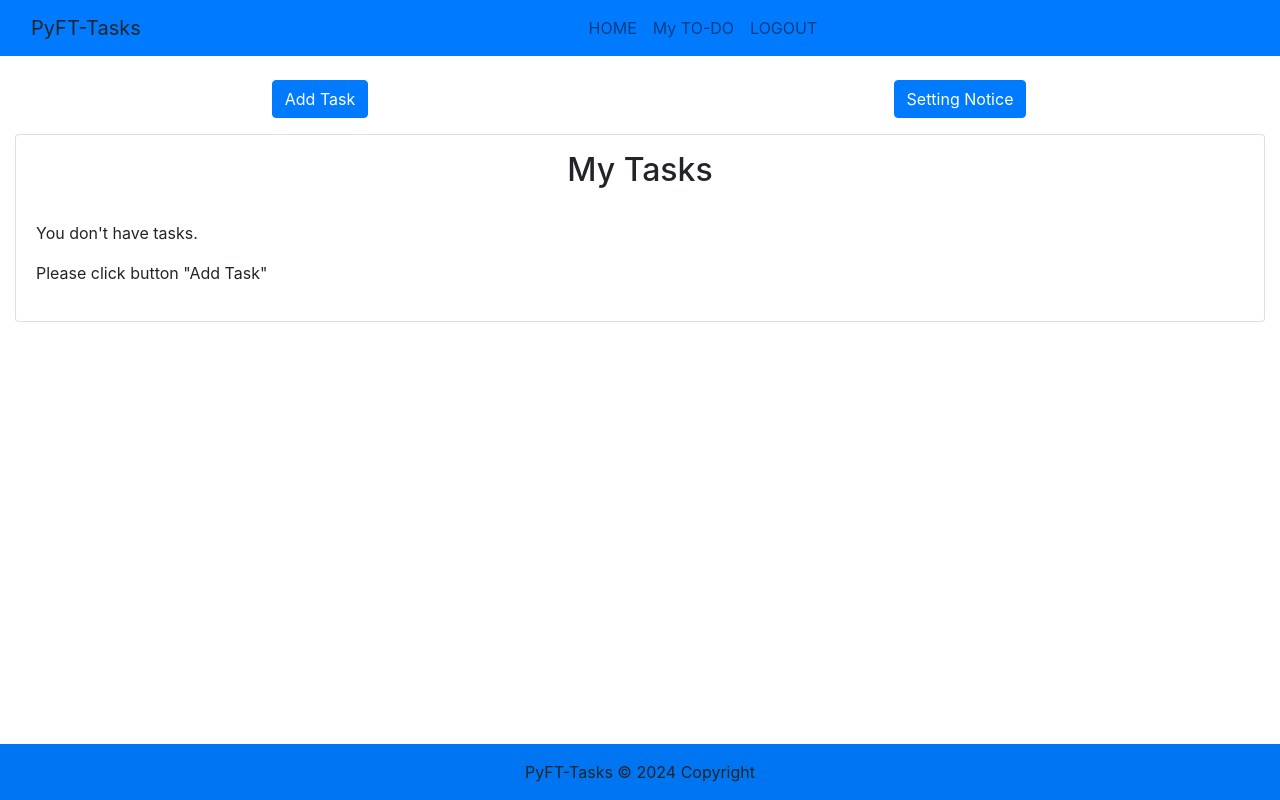
After one commit to Anton1802/PyFT-Tasks, a Flask app: page /mytodo in a window 1280 px wide. The commit adds this page. Run offline with Flask 3, Linux system fonts and the light colour scheme; the visitor is signed in with stand-in values (Sample User, id 1); some libraries are stand-ins or nearby versions.

Commit message:
Edit layouts and add modal

```diff
--- a/app/templates/includes/footer.html
+++ b/app/templates/includes/footer.html
@@ -1,4 +1,4 @@
-<footer class="bg-body-tertiary text-center text-lg-start bg-primary">
+<footer class="bg-body-tertiary text-center text-lg-start bg-primary fixed-bottom">
   <!-- Copyright -->
   <div class="text-center p-3" style="background-color: rgba(0, 0, 0, 0.05);">
 	  PyFT-Tasks
--- a/app/templates/includes/navbar.html
+++ b/app/templates/includes/navbar.html
@@ -14,7 +14,7 @@
           <a class="nav-link" aria-current="page" href="/mytodo">My TO-DO</a>
         </li>
         <li class="nav-item">
-          <a class="nav-link" aria-current="page" href="/logout">Logout System</a>
+          <a class="nav-link" aria-current="page" href="/logout">LOGOUT</a>
         </li>
 		{% endif %}
 		{% if current_user.is_anonymous %}
--- a/app/templates/layouts/base.html
+++ b/app/templates/layouts/base.html
@@ -1,15 +1,15 @@
 <!DOCTYPE html>
 {% from 'bootstrap5/form.html' import render_form %}
-<html style="height: 100%; margin: 0; display: flex; flex-direction: column;">
+<html>
 	<head>
 		<meta charset="utf-8">
 		<title>{% block title %}{% endblock %}</title>
 		<meta name="viewport" content="width=device-width, initial-scale=1">
 		<link rel="stylesheet" href="https://maxcdn.bootstrapcdn.com/bootstrap/4.0.0/css/bootstrap.min.css" integrity="sha384-Gn5384xqQ1aoWXA+058RXPxPg6fy4IWvTNh0E263XmFcJlSAwiGgFAW/dAiS6JXm" crossorigin="anonymous">
 	</head>
-	<body style="height: 100%; margin: 0; display: flex; flex-direction: column;">
+	<body>
 		{% include "includes/navbar.html" %}
-		<div style="flex: 1;">
+		<div>
 			{% block content %}{% endblock %}
 		</div>
 		{% include "includes/footer.html" %}
--- /dev/null
+++ b/app/templates/mytodo.html
@@ -0,0 +1,78 @@
+{% extends "layouts/base.html" %}
+{% block title %}My To-Do{% endblock %}
+{{ super() }}
+{% block content %}
+	<div class="container-fluid mt-4">
+		<div class="row">
+			<div class="col-6 d-flex justify-content-center align-items-center">
+				<button type="button" class="btn btn-primary" data-bs-toggle="modal" data-bs-target="#st1">
+				  Add Task
+				</button>
+			</div>
+			<div class="col-6 d-flex justify-content-center align-items-center">
+				<button type="button" class="btn btn-primary" data-bs-toggle="modal" data-bs-target="#st2">
+				 Setting Notice
+				</button>
+			</div>
+		</div>
+		<div class="row h-100 mt-3">
+			<div class="col-12 d-flex justify-content-center">
+				<div class="card" style="width: 100%">
+					<h2 class="card-title text-center mt-3">My Tasks</h2>
+					<div class="card-body">
+						<p>You don't have tasks.</p>
+						<p>Please click button "Add Task"</p>
+					</div>
+				</div>
+			</div>
+		</div>
+	</div>
+
+<!-- Modal -->
+<div class="modal fade" id="st1" data-bs-backdrop="static" data-bs-keyboard="false" tabindex="-1" aria-labelledby="staticBackdropLabel" aria-hidden="true">
+  <div class="modal-dialog">
+    <div class="modal-content">
+      <div class="modal-header">
+        <h5 class="modal-title" id="staticBackdropLabel">Add Task</h5>
+        <button type="button" class="btn-close" data-bs-dismiss="modal" aria-label="Close"></button>
+      </div>
+      <div class="modal-body">
+		<div class="input-group mb-3">
+			<span class="input-group-text" id="basic-addon1">Name Task</span>
+			<input type="text" id="input-nametask" class="form-control" placeholder="Name task" aria-label="Name task" aria-describedby="basic-addon1">
+		</div>
+		<div class="input-group mb-3">
+		  <span class="input-group-text">Description</span>
+		  <textarea class="form-control" id="input-description" placeholder="Description..." aria-label="Description"></textarea>
+		</div>
+		<div class="input-group mb-3">
+            <span class="input-group-text">DaT Success</span>
+            <input type="datetime-local" class="form-control" id="input-dat">
+		</div>
+      </div>
+      <div class="modal-footer">
+        <button type="button" class="btn btn-secondary" data-bs-dismiss="modal">Cancel</button>
+        <button type="button" class="btn btn-primary">Add</button>
+      </div>
+    </div>
+  </div>
+</div>
+
+<div class="modal fade" id="st2" data-bs-backdrop="static" data-bs-keyboard="false" tabindex="-1" aria-labelledby="staticBackdropLabel" aria-hidden="true">
+  <div class="modal-dialog">
+    <div class="modal-content">
+      <div class="modal-header">
+        <h5 class="modal-title" id="staticBackdropLabel">Modal title</h5>
+        <button type="button" class="btn-close" data-bs-dismiss="modal" aria-label="Close"></button>
+      </div>
+      <div class="modal-body">
+        2 modal
+      </div>
+      <div class="modal-footer">
+        <button type="button" class="btn btn-secondary" data-bs-dismiss="modal">Close</button>
+        <button type="button" class="btn btn-primary">Understood</button>
+      </div>
+    </div>
+  </div>
+</div>
+{% endblock %}
--- a/app/views.py
+++ b/app/views.py
@@ -78,6 +78,11 @@ def signin() -> str | Response:
 
     return render_template('signin.html', form=signin_form, msg=msg)
 
+@app.route("/mytodo")
+@login_required
+def mytodo() -> str:
+    return render_template('mytodo.html')
+
 @app.route("/logout")
 @login_required
 def logout() -> Response:
```
